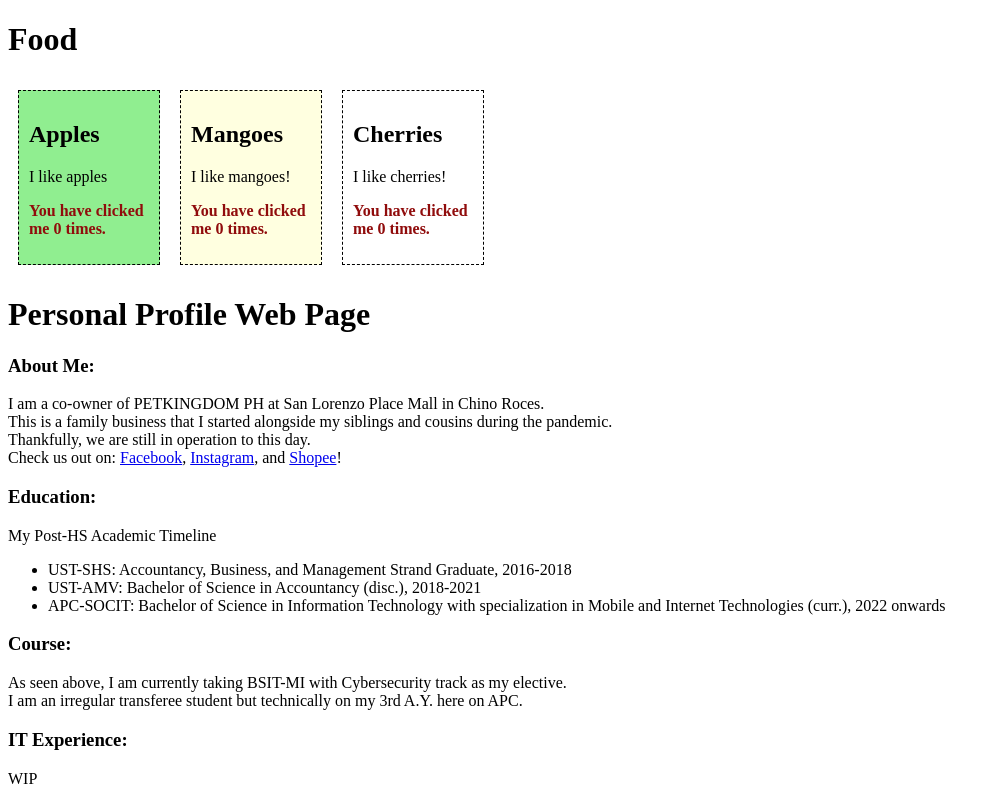
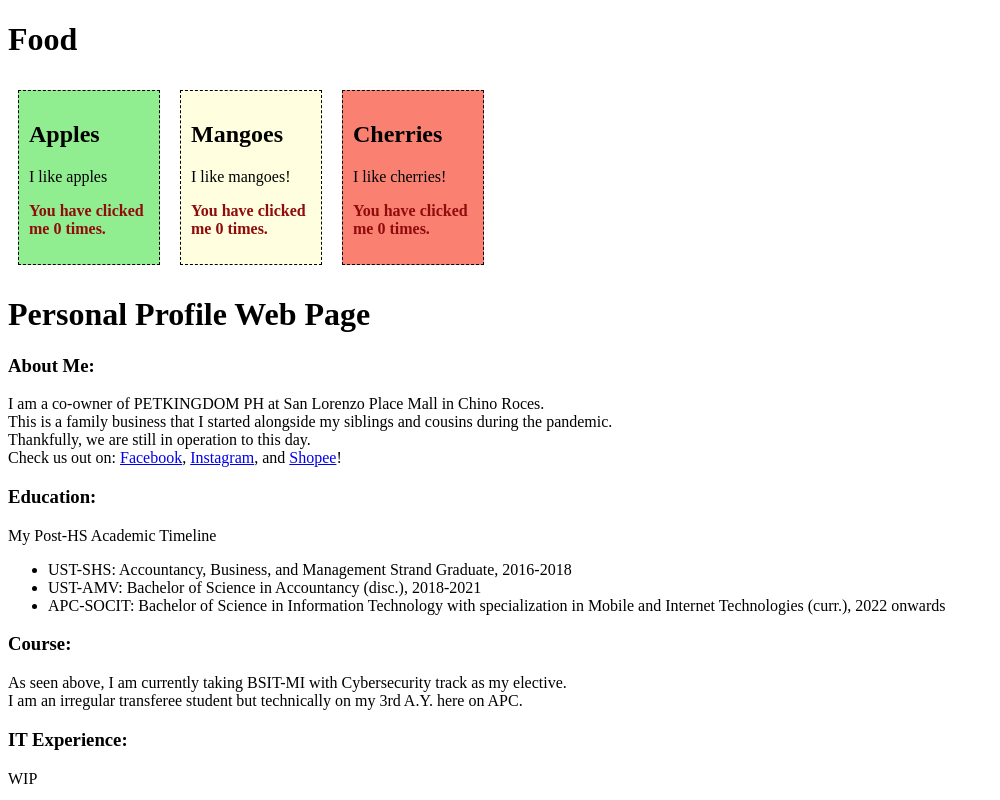
Before and after one commit to kporoceo/webprog-vuejs, a Vue app in the folder vue-project/: page / in a window 1280 px wide. Shown: the top 800 px of the page, without its empty margins (0-1000 px from the left). Built offline with nearby package versions, Linux system fonts and the light colour scheme.

Commit message:
bg color change

```diff
--- a/vue-project/src/App.vue
+++ b/vue-project/src/App.vue
@@ -34,7 +34,7 @@
     width: 120px;
     margin: 10px;
     padding: 10px;
-    background-color: lightorange;
+    background-color: salmon;
   }
 
 #app > div:hover {
```
